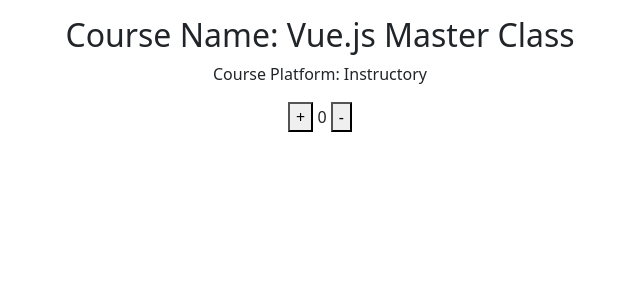
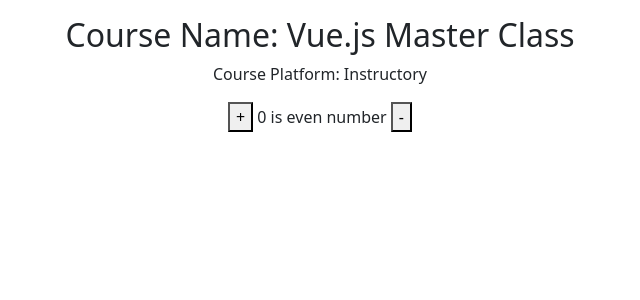
Before and after one commit to pobitrodeb/vue.js_master, a Vue app in the folder first_project/: page / in a window 1280 px wide. Shown: the top 300 px of the page, without its empty margins (320-960 px from the left). Built offline with nearby package versions, Linux system fonts and the light colour scheme.

Commit message:
Computed methods session done

```diff
--- a/first_project/src/App.vue
+++ b/first_project/src/App.vue
@@ -4,22 +4,28 @@
     <h2> Course Name:  {{ course.name }}</h2>
     <p @click="changeMentor">Course Platform: {{ course.platform }}</p>
     <button @click="increment(2)"> + </button>
-    {{ count }}
+    {{ count }} is {{ checkOddOrEven }}
     <button @click="decrement(1)"> - </button>
   </div>
 </template>
 
 
 <script setup>
-  import {ref, reactive} from 'vue';
+  import {ref, reactive, computed} from 'vue';
   let count = ref(0);
   let course = reactive({
     name: "Vue.js Master Class",
     platform: "Instructory",
   })
-
+// Method
  const increment = item => count.value += item
  const decrement = item => count.value -= item
  const changeMentor = () => course.platform = "Udemay"
 
+ //computed
+const checkOddOrEven = computed(() => {
+  if(count.value %2 === 0 ) return 'even number';
+    return 'odd number';
+})
+
 </script>
```
